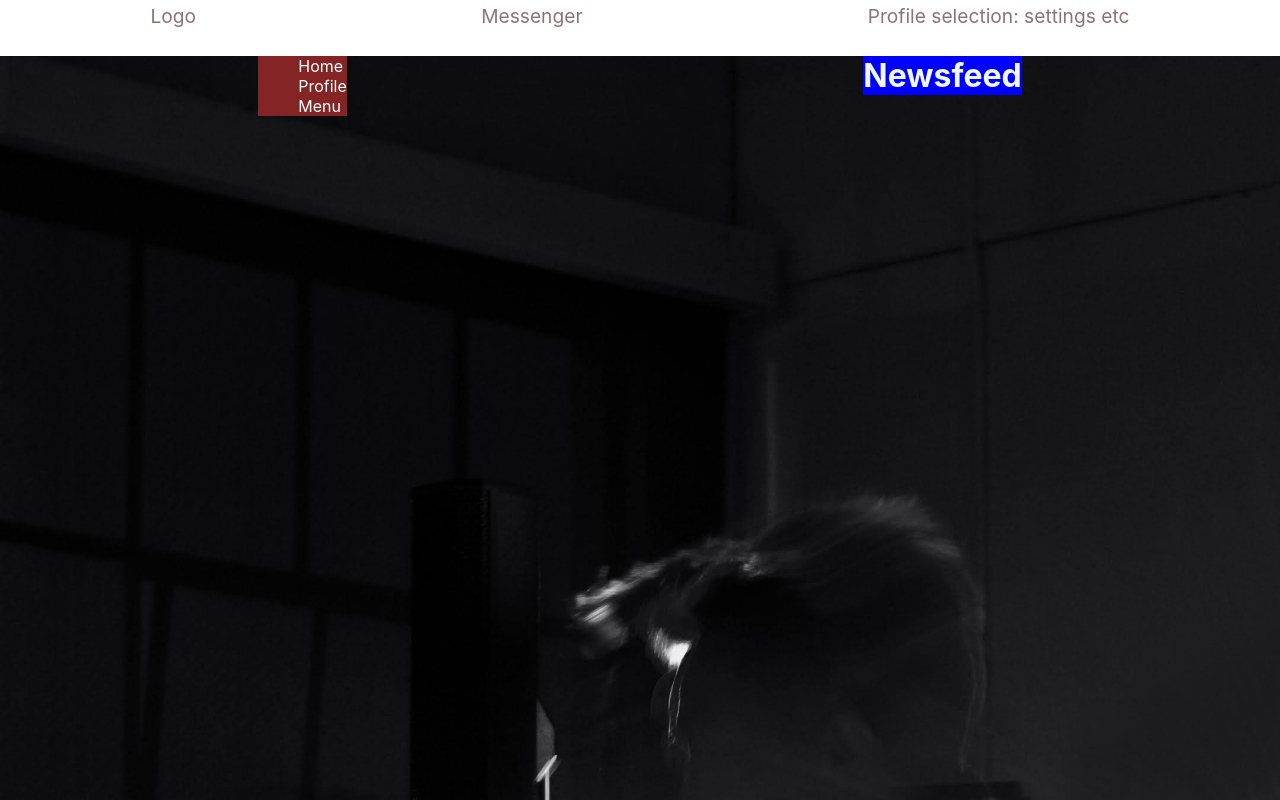
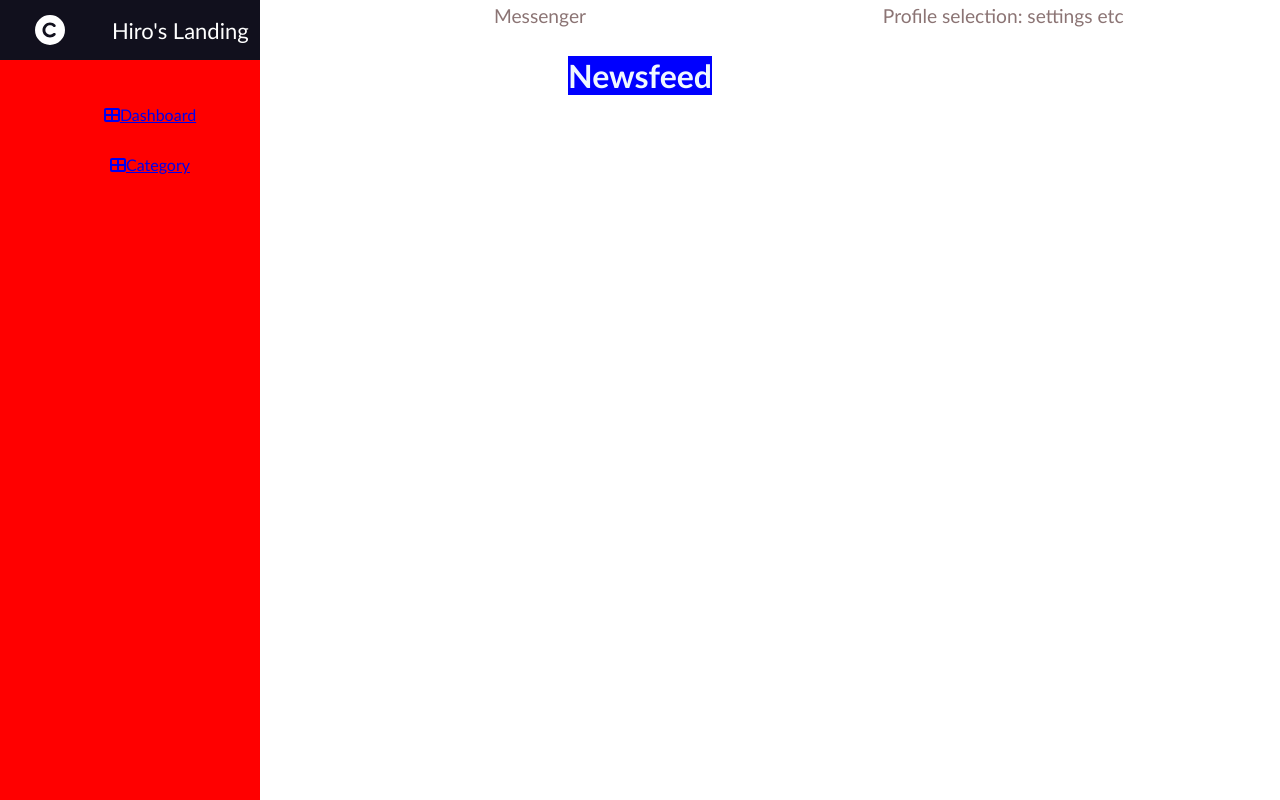
Before and after one commit to HirotheChamp/FirstRate, a React (Create React App) app in the folder client/: page /dashboard in a window 1280 px wide. Built offline with nearby package versions, Linux system fonts and the light colour scheme.

Commit message:
started on sidebar, ran into issue with formatting the navbar icons.

```diff
--- a/client/package.json
+++ b/client/package.json
@@ -3,6 +3,9 @@
   "version": "0.1.0",
   "private": true,
   "dependencies": {
+    "@fortawesome/fontawesome-svg-core": "^6.2.0",
+    "@fortawesome/free-solid-svg-icons": "^6.2.0",
+    "@fortawesome/react-fontawesome": "^0.2.0",
     "@testing-library/jest-dom": "^5.16.5",
     "@testing-library/react": "^13.4.0",
     "@testing-library/user-event": "^13.5.0",
--- a/client/src/App.css
+++ b/client/src/App.css
@@ -1,10 +1,11 @@
 * {
   margin: 0 auto;
-
+  box-sizing: border-box;
+  font-family:'Trebuchet MS', 'Lucida Sans Unicode', 'Lucida Grande', 'Lucida Sans', Arial, sans-serif
 }
 
 body{
-  background-image: url("./images/blurry.jpg");
+  /* background-image: url("./images/blurry.jpg"); */
 
   background-size: cover;
 
--- a/client/src/components/Sidebar/Sidebar.css
+++ b/client/src/components/Sidebar/Sidebar.css
@@ -1,5 +1,51 @@
-.sidebar-menu-items{
-color: white;
-list-style: none;
-background-color: rgb(133, 36, 36);
+.sidebar {
+    position: fixed;
+    top: 0;
+    left: 0;
+    height: 100%;
+    width: 260px;
+    background: #11101d;
+
 }
+
+.sidebar .logo-details {
+    height: 60px;
+    width:100%;
+    display: flex;
+    align-items: center;
+}
+
+.nav-icon {
+font-size: 30px;
+color: #fff;
+/* background: red; */
+height: 30px;
+min-width: 78px;
+text-align: center;
+line-height: 50px;
+
+}
+
+.sidebar .logo-details .logo_name{
+    font-size: 22px;
+    color: #fff;
+}
+
+.sidebar .nav-links {
+    background: red;
+    height: 100%;
+    padding-top: 30px;
+}
+
+.sidebar .nav-links li {
+    position: relative;
+    list-style: none;
+}
+
+.sidebar .nav-links li {
+    height: 50px;
+min-width: 78px;
+text-align: center;
+line-height: 50px;
+color: #fff;
+}
--- a/client/src/components/Sidebar/Sidebar.jsx
+++ b/client/src/components/Sidebar/Sidebar.jsx
@@ -1,16 +1,37 @@
 import React from 'react'
 import './Sidebar.css'
+import { FontAwesomeIcon } from '@fortawesome/react-fontawesome'
+import { faCopyright, faThLarge } from '@fortawesome/free-solid-svg-icons'
+
 
 const Sidebar = () => {
   return (
-    <div className='sidebar'>
-<ul className='sidebar-menu-items'>
-  <li>Home</li>
-  <li>Profile</li>
-  <li>Menu</li>
-</ul>
+ <div className="sidebar">
+  <div className="logo-details">
 
+  <FontAwesomeIcon icon={faCopyright} className="nav-icon"/>
+    <span className="logo_name">Hiro's Landing</span>
+  </div>
+  <ul className="nav-links">
+    <li>
+      <a href='#'>
+      <FontAwesomeIcon icon={faThLarge} className="nav-icons"/>
+
+    <span className="link_name">Dashboard</span>
+      </a>
+    </li>
+
+    <li>
+    <div className="icon-links">
+    <a href='#'>
+      <FontAwesomeIcon icon={faThLarge} className="nav-icons"/>
+
+    <span className="link_name">Category</span>
+      </a>
     </div>
+    </li>
+  </ul>
+ </div>
   )
 }
 
```
Also changed, not shown: 1 other file (tests, documents, lock files or other folders).
